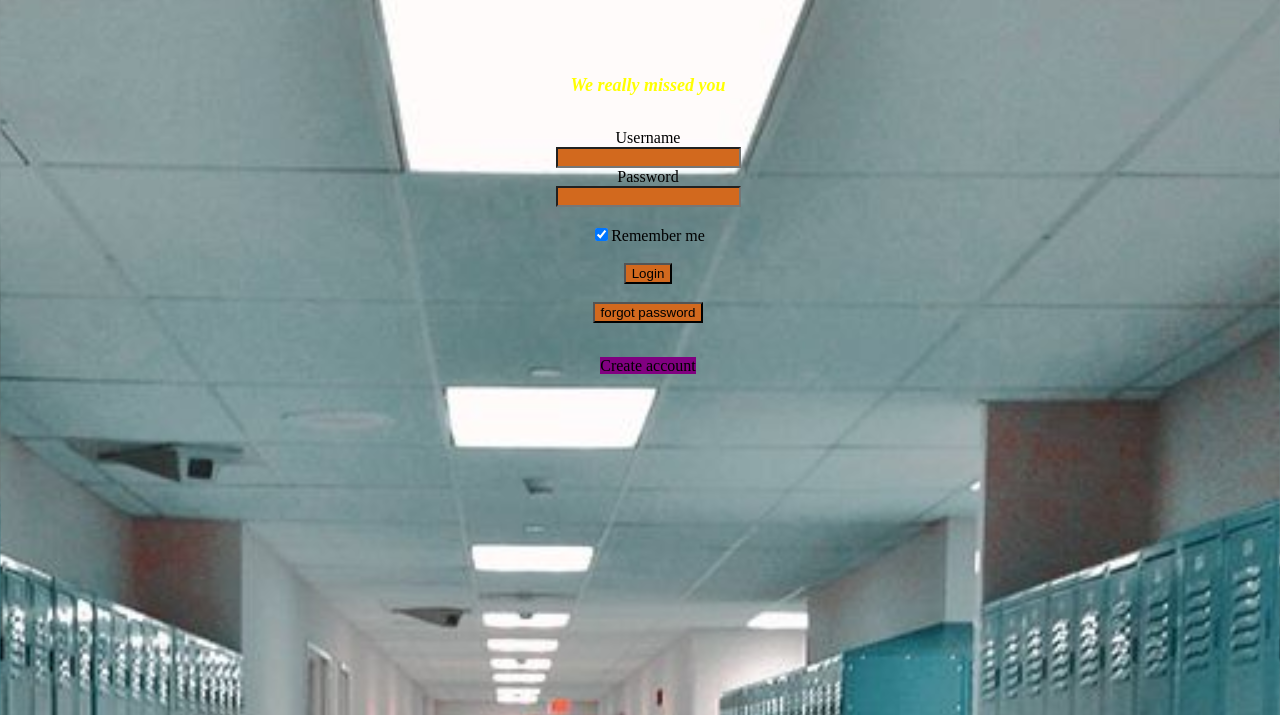
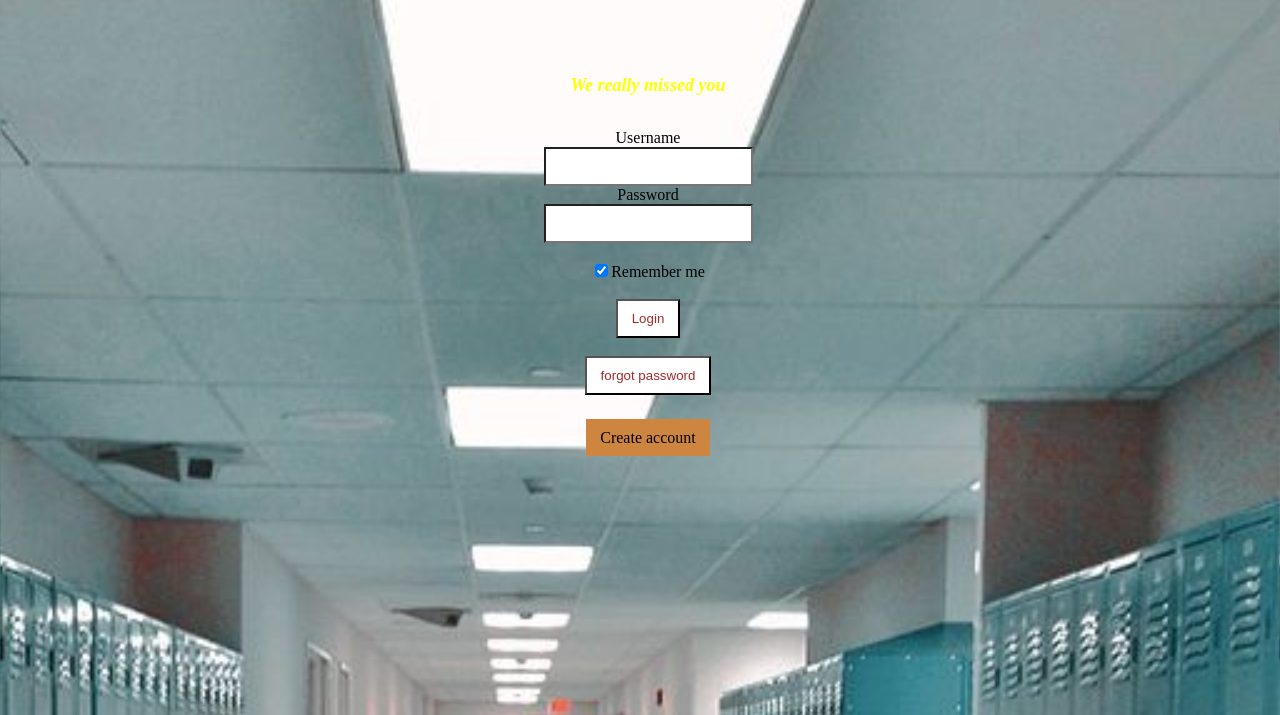
Before and after one commit to montie-tech/Final-year-project, a plain HTML site: page teacher login.html in a window 1280 px wide. Shown: the part 101-816 px from the top of the page. Drawn offline with Linux system fonts and the light colour scheme.

Commit message:
Update teacherlogin.css

```diff
--- a/teacherlogin.css
+++ b/teacherlogin.css
@@ -25,16 +25,27 @@ h2 {
 }
 
 a {
+    justify-content: flex-start;
+    align-items: center;
+    padding: 10px 14px;
+    background: peru;
     text-decoration: none;
     color: black;
-    border: none;
-    background-color: purple;
 }
 
 a:hover {
-    color: green;
+    color: purple;
 }
 
 input {
-    background-color: chocolate;
+    justify-content: flex-start;
+    align-items: center;
+    padding: 10px 14px;
+    background: white;
+    text-decoration: none;
+    color: brown;
 }
+
+input:hover {
+    color: red;
+}
```
